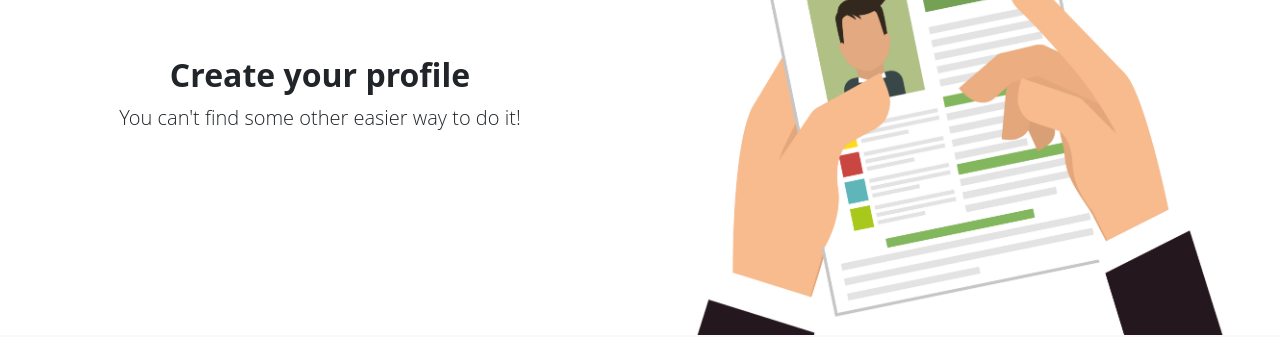
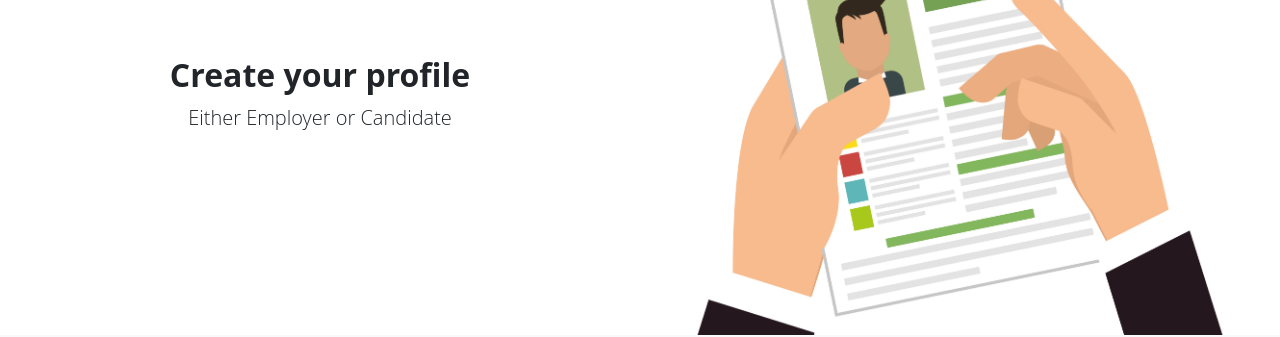
Before and after one commit to cristinamaria11/connect.github.io, a Jekyll site: the page index.html, which Jekyll copies as it is, in a window 1280 px wide and 900 px high, scrolled down 2123 px. Shown: the part 156-493 px from the top of the window. Built offline with Jekyll 4.4.1, drawn with Linux system fonts in a browser that asks for light colours.

Commit message:
Update index.html

```diff
--- a/index.html
+++ b/index.html
@@ -131,15 +131,11 @@
     <section class="showcase text-center">
       <div class="container-fluid p-0">
         <h1 class="mb-5">How It Works</h1>
-      </div>
-    </section>
-    <section class="showcase text-center">
-      <div class="container-fluid p-0">
         <div class="row no-gutters">
           <div class="col-lg-6 order-lg-2 text-white showcase-img" style="background-image: url('images/landing_page/cv.jpg');"></div>
           <div class="col-lg-6 order-lg-1 my-auto showcase-text">
             <h2>Create your profile</h2>
-            <p class="lead mb-0">You can't find some other easier way to do it!</p>
+            <p class="lead mb-0">Either Employer or Candidate</p>
           </div>
         </div>
       </div>
```
